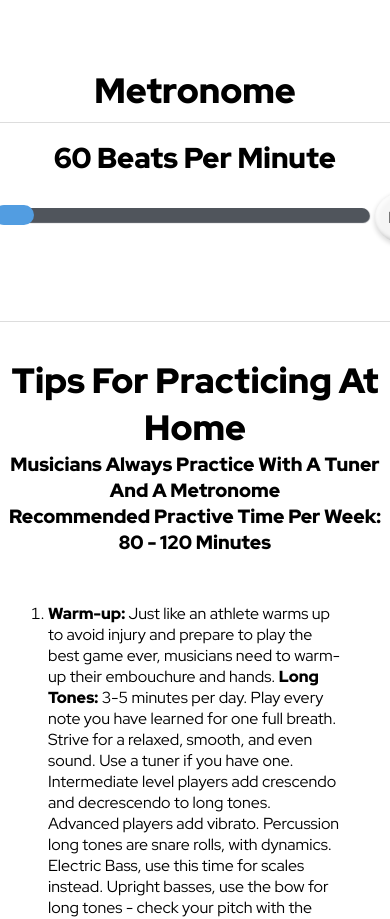
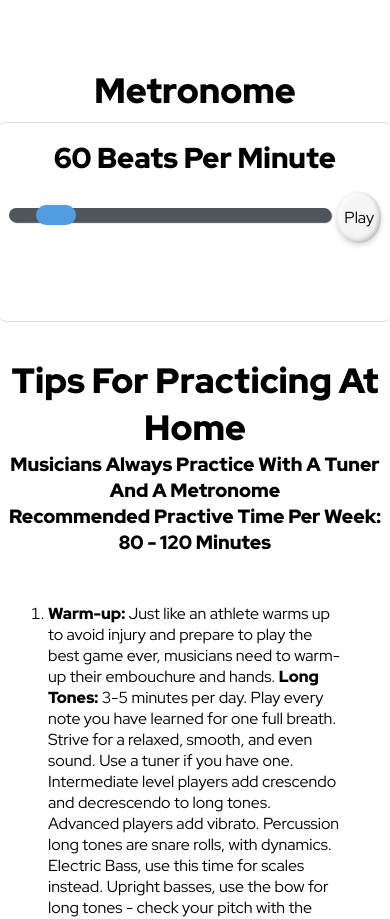
Before and after one commit to turbo-turnip/MTMSBandSite-Frontend, a React (Create React App) app: page / in a window 390 px wide. Shown: the part 860-1779 px from the top of the page. Built offline with nearby package versions, Linux system fonts and the light colour scheme.

Commit message:
Mobile responsiveness [0]

```diff
--- a/src/Pages/PracticeLeaderboard/PracticePopup.jsx
+++ b/src/Pages/PracticeLeaderboard/PracticePopup.jsx
@@ -5,7 +5,7 @@ export default function PracticePopup(props) {
     const [ isValidTime, setIsValidTime ] = useState(true);
 
     useEffect(() => {
-        if (parseInt(minutes) > 300) {
+        if (parseInt(minutes) > 400) {
             setIsValidTime(false);
         }
     }, [ minutes ]);
@@ -13,7 +13,7 @@ export default function PracticePopup(props) {
     return (
         <div className="practice-time-popup" style={{ display: props.visible ? "flex" : "none" }}>
             <h1>Practice Time {(minutes !== 0 && Math.round(minutes) > 29) && `— ${minutes} min`}</h1>
-            <input type="number" placeholder="Practice time in minutes..." onChange={e => setMinutes(e.target.value)} required />
+            <input type="number" placeholder="Practice time in minutes..." onChange={e => parseInt(e.target.value) > 29 && setMinutes(e.target.value)} required />
             <input placeholder="Instrument..." required />
             {!isValidTime && <p>You couldn't have practiced that long...</p>}
             {(minutes !== 0 && minutes < 30) && <p>That isn't a qualifying time...</p>}
--- a/src/main.css
+++ b/src/main.css
@@ -14,7 +14,7 @@
 
 body {
     background: #fff;
-    overflow-x: hidden
+    overflow-x: hidden;
 }
 
 nav {
@@ -117,7 +117,7 @@ nav .nav-links>a {
 }
 
 .banner {
-    width: 100%;
+    width: 100vw;
     height: calc(100vh - (80px - 1em));
     max-height: 800px;
     margin-top: calc(80px - 1em);
@@ -129,6 +129,7 @@ nav .nav-links>a {
     background-position: top;
     background-size: cover;
     position: relative;
+    left: 0;
     z-index: 1
 }
 
@@ -297,7 +298,9 @@ main .practice-books {
 }
 
 .metronome {
-    width: 500px;
+    max-width: 600px;
+    min-width: 400px;
+    width: 90vw;
     height: 200px;
 }
 
```
Also changed, not shown: 2 other files (tests, documents, lock files or other folders).
